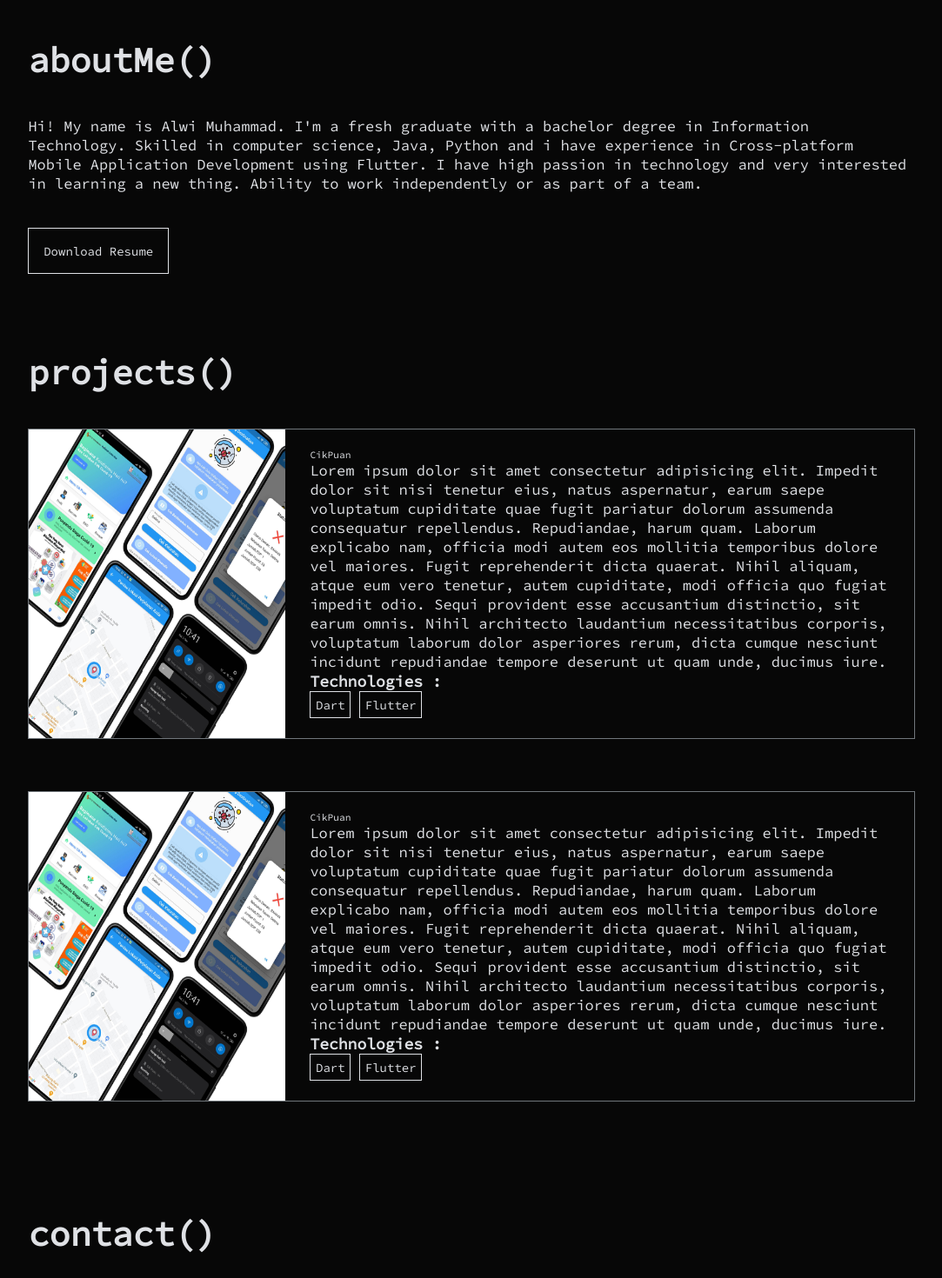
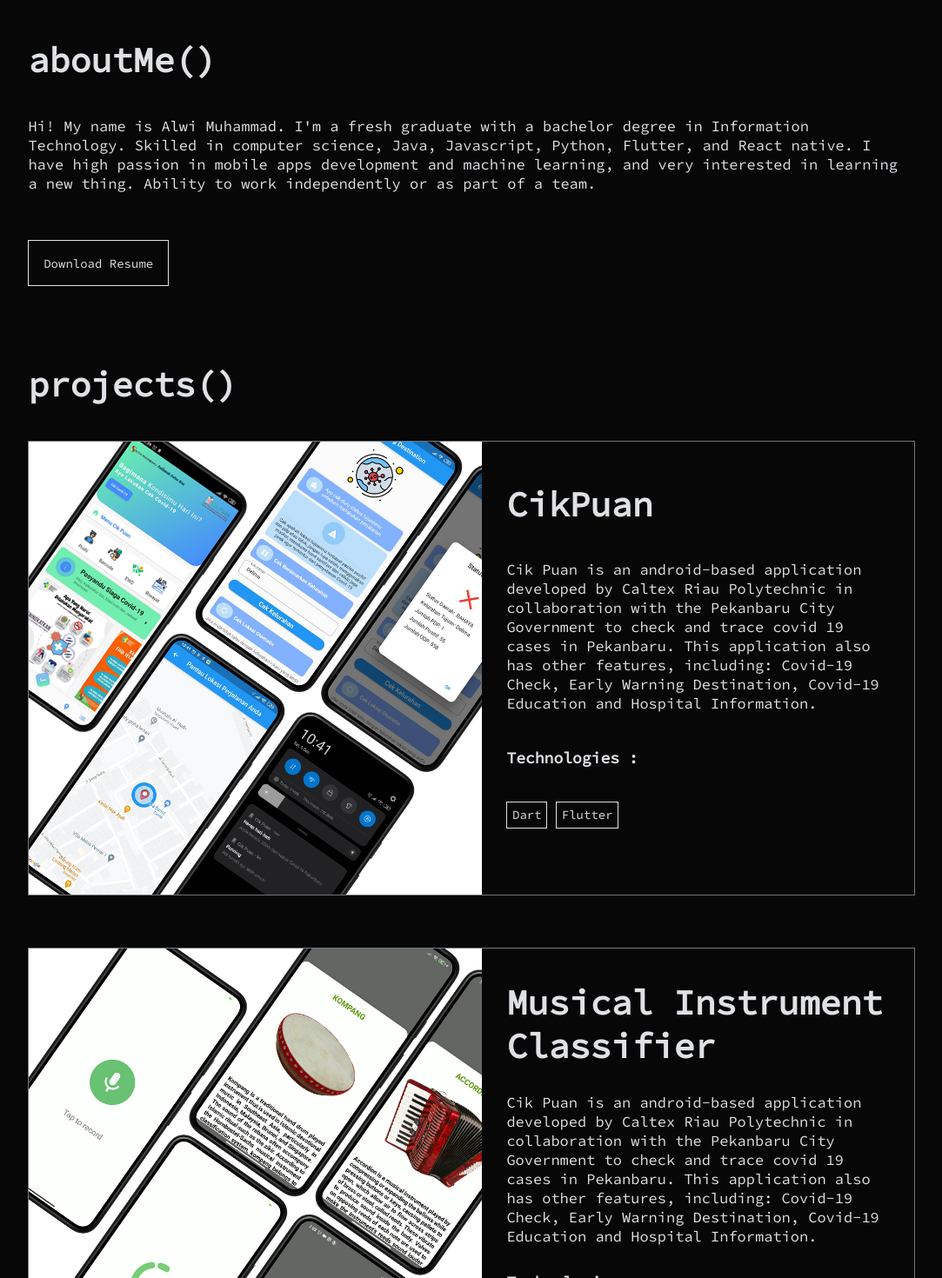
Before and after one commit to AlwiM26/AlwiM26.github.io, a React (Create React App) app: page / in a window 1280 px wide. Shown: the part 720-2190 px from the top of the page at 87% size, without its empty margins (98-1181 px from the left). Built offline with nearby package versions, Linux system fonts and the light colour scheme.

Commit message:
fixed projects responsiveness and add projects object for dynamic data

```diff
--- a/src/components/Content.css
+++ b/src/components/Content.css
@@ -53,6 +53,7 @@
 
 .sectionparagraph {
     font-size: 17px;
+    margin-bottom: 14px;
 }
 
 .btnresume {
@@ -71,7 +72,7 @@
     display: flex;
     border: 1px solid #71777c;
     margin-bottom: 60px;
-    transition: transform .1s   ;
+    transition: transform .1s;
 }
 
 .containerproject:hover {
@@ -80,13 +81,15 @@
 }
 
 .projectcover {
-    width: 29%;
+    width: 100%;
+    max-width: 521px;
     height: auto;
 }
 
 .projectname {
     font-size: 40px;
     font-weight: bold;
+    margin-bottom: 14px;
 }
 
 .projectdesc {
@@ -102,16 +105,19 @@
     border: 1px solid #dfe1e5;
     font-size: 14px;
     margin-right: 10px;
+    margin-bottom: 14px;
 }
 
 .projectbottom {
     display: flex;
     justify-content: space-between;
+    margin-bottom: 14px;
 }
 
 .techtitle {
     font-size: 18px;
     font-weight: bold;
+    margin-bottom: 14px;
 }
 
 .emailtitle {
@@ -136,4 +142,8 @@
         width: 100%;
         margin-bottom: 40px;
     }
+
+    .containerproject {
+        flex-direction: column;
+    }
 }
--- a/src/components/Content.js
+++ b/src/components/Content.js
@@ -1,6 +1,7 @@
 import './Content.css';
-import ava from '../images/ava.jpg'
-import covercikpuan from '../images/CikPuanCover.jpg';
+import ava from '../images/ava.jpg';
+import resume from '../Resume_AlwiMuhammad.pdf';
+import ProjectItems from './ProjectItems';
 
 function Content(props) {
     return (
@@ -24,58 +25,42 @@ function Content(props) {
             <div className="section">
                 <p className="sectiontitle">aboutMe()</p>
                 <p className="sectionparagraph">
-                    Hi! My name is Alwi Muhammad. I'm a fresh graduate with a bachelor degree in Information Technology. Skilled in computer science, Java,
-                    Python and i have experience in Cross-platform Mobile Application Development using Flutter. I have high passion in technology and very
-                    interested in learning a new thing. Ability to work independently or as part of a team.
+                    Hi! My name is Alwi Muhammad. I'm a fresh graduate with a bachelor degree in Information Technology. Skilled
+                    in computer science, Java, Javascript, Python, Flutter, and React native. I have high passion in mobile apps
+                    development and machine learning, and very interested in learning a new thing. Ability to work independently
+                    or as part of a team.
                 </p>
-                <a href="#" className="btnresume">
+                <a href={resume} download="Resume_AlwiMuhammad.pdf" className="btnresume">
                     Download Resume
                 </a>
             </div>
 
             <div className="section" id="project">
                 <p className="sectiontitle">projects()</p>
+
+                {ProjectItems.map((item, id) => {
+                    return (
                         <a href="#">
                             <div className="containerproject">
-                        <img src={covercikpuan} alt="Project Cover" className="projectcover" />
+                                <img src={item.ProjectCover} alt="Project Cover" className="projectcover" />
                                 <div className="projectdesc">
-                            <p className="projectName">CikPuan</p>
-                            <p className="sectionparagraph">
-                                Lorem ipsum dolor sit amet consectetur adipisicing elit. Impedit dolor sit nisi tenetur eius, natus aspernatur, earum saepe voluptatum cupiditate quae fugit pariatur dolorum assumenda consequatur repellendus. Repudiandae, harum quam.
-                                Laborum explicabo nam, officia modi autem eos mollitia temporibus dolore vel maiores. Fugit reprehenderit dicta quaerat. Nihil aliquam, atque eum vero tenetur, autem cupiditate, modi officia quo fugiat impedit odio.
-                                Sequi provident esse accusantium distinctio, sit earum omnis. Nihil architecto laudantium necessitatibus corporis, voluptatum laborum dolor asperiores rerum, dicta cumque nesciunt incidunt repudiandae tempore deserunt ut quam unde, ducimus iure.
-                            </p>
+                                    <p className="projectname">{item.projectName}</p>
+                                    <p className="sectionparagraph">{item.projectDesc}</p>
                                     <p className="techtitle">Technologies :</p>
                                     <div className="projectbottom">
                                         <ul>
-                                    <li className="projecttech">Dart</li>
-                                    <li className="projecttech">Flutter</li>
+                                            {item.projectTech.map((tech, techId) => {
+                                                return (
+                                                    <li className="projecttech">{tech}</li>
+                                                );
+                                            })}
                                         </ul>
                                     </div>
                                 </div>
                             </div>
                         </a>
-
-                <a href="#">
-                    <div className="containerproject">
-                        <img src={covercikpuan} alt="Project Cover" className="projectcover" />
-                        <div className="projectdesc">
-                            <p className="projectName">CikPuan</p>
-                            <p className="sectionparagraph">
-                                Lorem ipsum dolor sit amet consectetur adipisicing elit. Impedit dolor sit nisi tenetur eius, natus aspernatur, earum saepe voluptatum cupiditate quae fugit pariatur dolorum assumenda consequatur repellendus. Repudiandae, harum quam.
-                                Laborum explicabo nam, officia modi autem eos mollitia temporibus dolore vel maiores. Fugit reprehenderit dicta quaerat. Nihil aliquam, atque eum vero tenetur, autem cupiditate, modi officia quo fugiat impedit odio.
-                                Sequi provident esse accusantium distinctio, sit earum omnis. Nihil architecto laudantium necessitatibus corporis, voluptatum laborum dolor asperiores rerum, dicta cumque nesciunt incidunt repudiandae tempore deserunt ut quam unde, ducimus iure.
-                            </p>
-                            <p className="techtitle">Technologies :</p>
-                            <div className="projectbottom">
-                                <ul>
-                                    <li className="projecttech">Dart</li>
-                                    <li className="projecttech">Flutter</li>
-                                </ul>
-                            </div>
-                        </div>
-                    </div>
-                </a>
+                    );
+                })}
             </div>
 
             <div className="section" id="contact">
--- /dev/null
+++ b/src/components/ProjectItems.js
@@ -0,0 +1,19 @@
+import coverCikPuan from '../images/CikPuanCover.jpg';
+import coverMIC from '../images/MICCover.jpg';
+
+const ProjectItems = [
+    {
+        projectName: 'CikPuan',
+        ProjectCover: coverCikPuan,
+        projectDesc: "Cik Puan is an android-based application developed by Caltex Riau Polytechnic in collaboration with the Pekanbaru City Government to check and trace covid 19 cases in Pekanbaru. This application also has other features, including: Covid-19 Check, Early Warning Destination, Covid-19 Education and Hospital Information.",
+        projectTech: ['Dart', 'Flutter']
+    },
+    {
+        projectName: 'Musical Instrument Classifier',
+        ProjectCover: coverMIC,
+        projectDesc: "Cik Puan is an android-based application developed by Caltex Riau Polytechnic in collaboration with the Pekanbaru City Government to check and trace covid 19 cases in Pekanbaru. This application also has other features, including: Covid-19 Check, Early Warning Destination, Covid-19 Education and Hospital Information.",
+        projectTech: ['Java', 'Python', 'Tensorflow', 'FFMPEG']
+    }
+];
+
+export default ProjectItems;
```
Also changed, not shown: 1 other file (tests, documents, lock files or other folders). Lines whose indentation alone changed are shown as unchanged.
